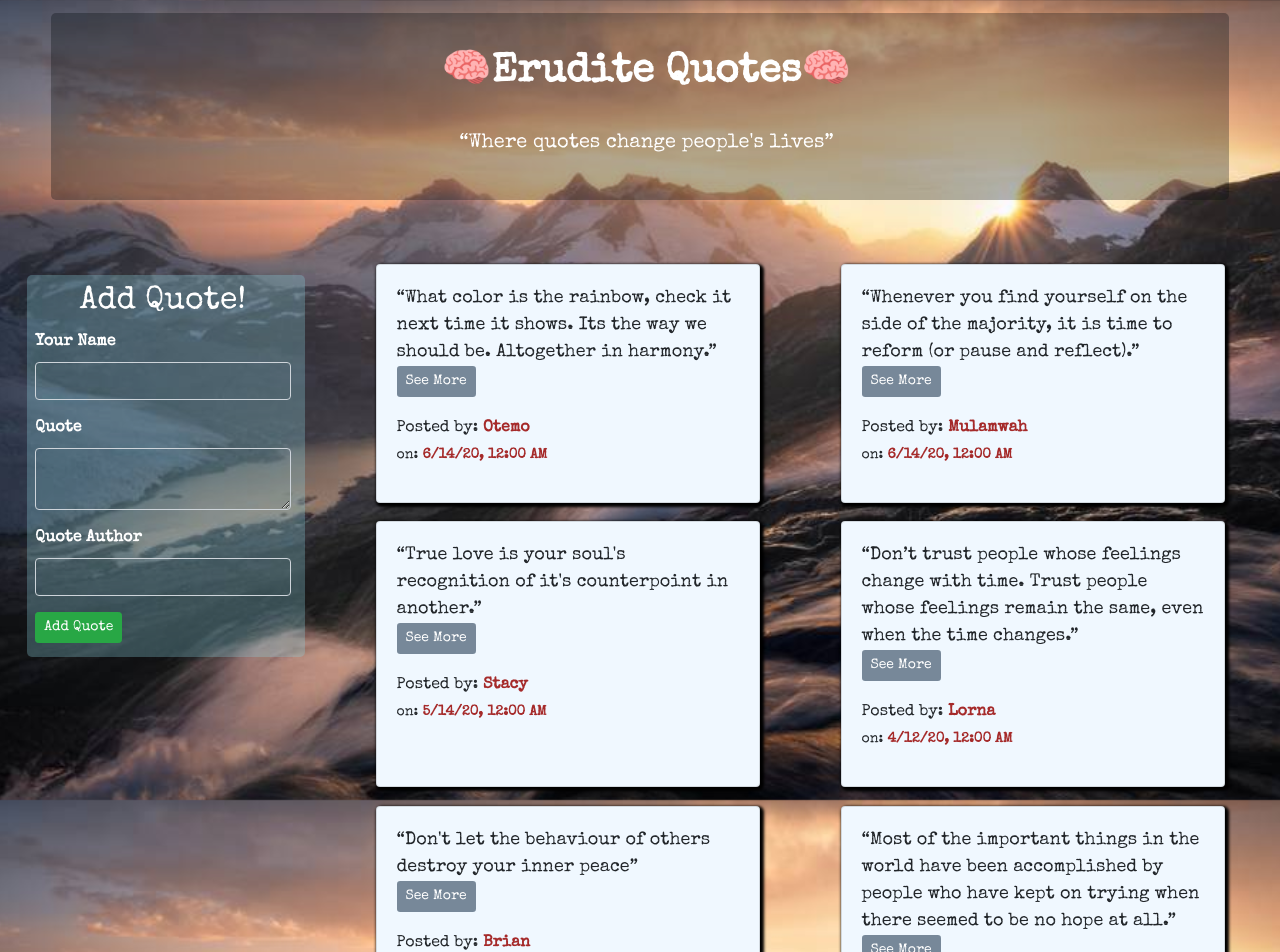
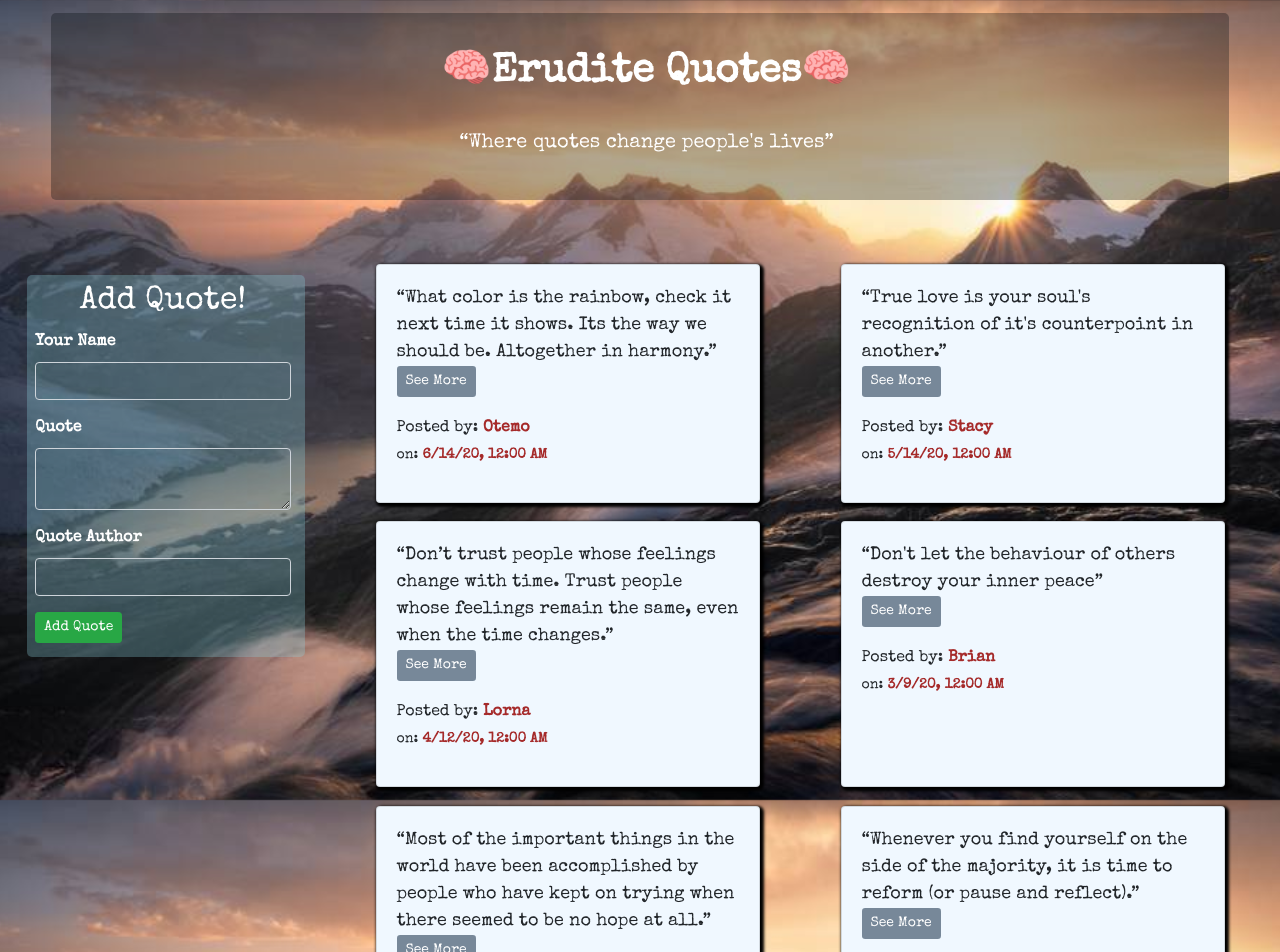
Before and after one commit to Kingsleymuturi/Erudite-quotes, an Angular app: page / in a window 1280 px wide. Shown: the top 952 px of the page. Built offline with nearby package versions, Linux system fonts and the light colour scheme.

Commit message:
update goal component

```diff
--- a/src/app/quotes/quotes.component.ts
+++ b/src/app/quotes/quotes.component.ts
@@ -14,7 +14,7 @@ export class QuotesComponent implements OnInit {
     new Quote (3,'Lorna','“Don’t trust people whose feelings change with time. Trust people whose feelings remain the same, even when the time changes.”','Bob Marley',new Date(2020,3,12),0,0),
     new Quote (4,'Brian',"“Don't let the behaviour of others destroy your inner peace”",'Rafiki',new Date(2020,2,9),0,0),
     new Quote (5,'Otis','“Most of the important things in the world have been accomplished by people who have kept on trying when there seemed to be no hope at all.”','Dale Carnegie',new Date(2020,1,6),0,0),
-    new Quote (6,'Mulamwah','“Whenever you find yourself on the side of the majority, it is time to reform (or pause and reflect).”','Mark Twain',new Date(2020,5,14),0,0),
+    new Quote (6,'Mulamwah','“Whenever you find yourself on the side of the majority, it is time to reform (or pause and reflect).”','Mark Twain',new Date(2020,0,2),0,0),
   ];
   get sortQuotes() {
     return this.quotes.sort((a, b) => {
```
